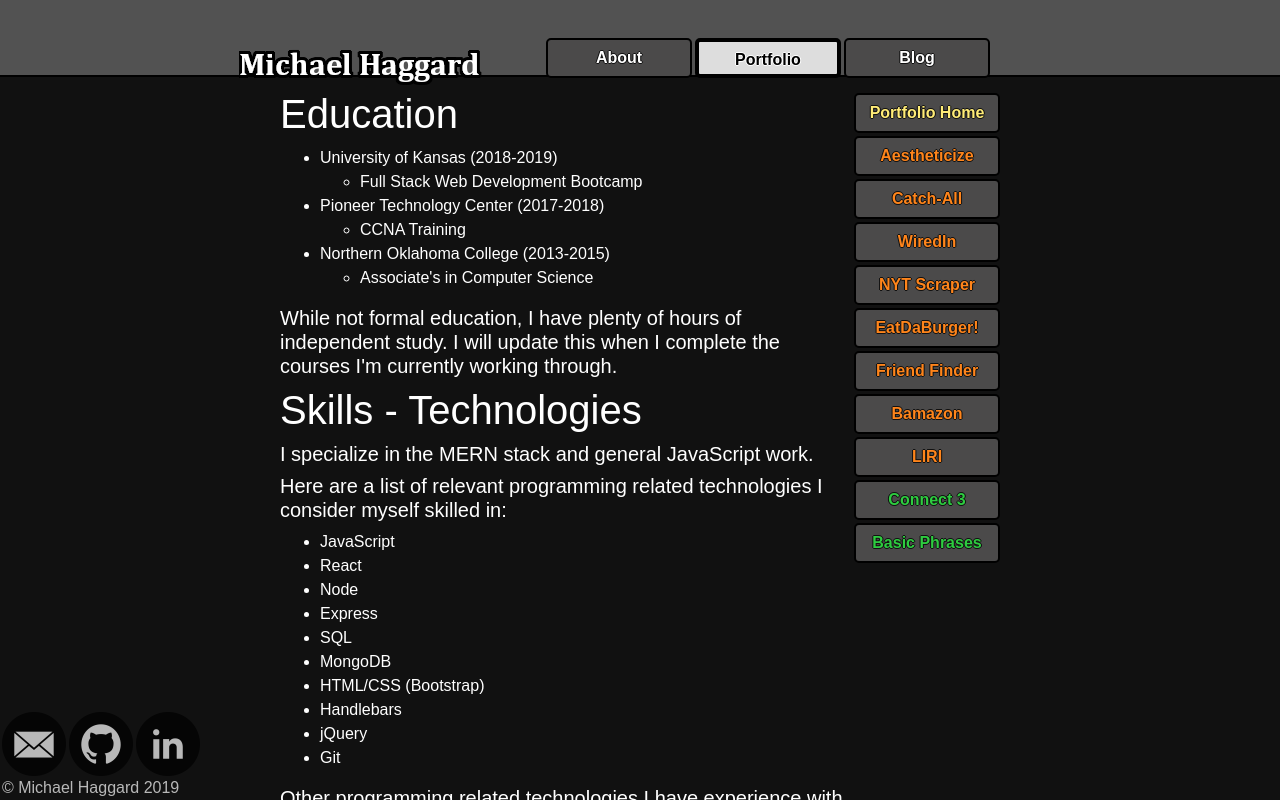
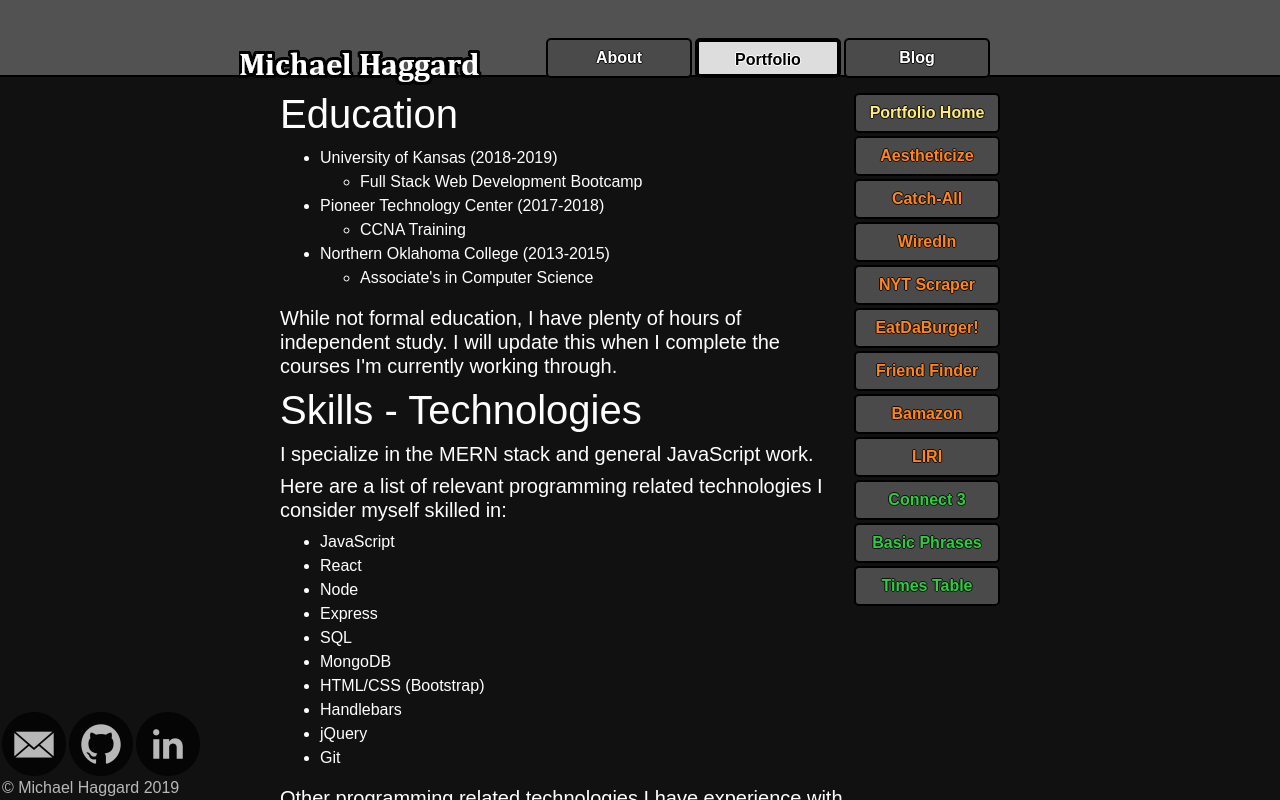
Before and after one commit to MichaelH94/Portfolio, a React (Create React App) app in the folder client/: page / in a window 1280 px wide. Both pictures are taken after a click on the button "Portfolio". Shown: the top 800 px of the page. Built offline with nearby package versions, Linux system fonts and the light colour scheme.

Commit message:
added times table

```diff
--- a/client/src/components/portfolio/index.js
+++ b/client/src/components/portfolio/index.js
@@ -59,6 +59,7 @@ class Portfolio extends Component {
         <Button type="js" onClick={() => this.portfolioChange(7)}>LIRI</Button>
         <Button type="j" onClick={() => this.portfolioChange(8)}>Connect 3</Button>
         <Button type="j" onClick={() => this.portfolioChange(9)}>Basic Phrases</Button>
+        <Button type="j" onClick={() => this.portfolioChange(10)}>Times Table</Button>
         </div>
 
         </div>
--- a/client/src/components/portfolio/projects.json
+++ b/client/src/components/portfolio/projects.json
@@ -80,10 +80,35 @@
         "lang": "Java / Android"
     },
     {
+        "name": "Times Table",
+        "description": "Simple Java / Android app that converts Seekbar position into workable data and displays it in the form of a ListView multiplcation table. Just slide the Seekbar to increase or decrease the number that's multiplied. Displays the first 10 multiples, but can be easily expanded upon.",
+        "picture": "https://i.imgur.com/LfdBe0d.gif",
+        "demo": false,
+        "repo": "https://github.com/MichaelH94/TimesTable",
+        "lang": "Java / Android"
+    },
+    {
         "name": "",
         "description": "",
         "picture": "",
         "demo": "",
-        "repo": ""
+        "repo": "",
+        "lang": ""
+    },
+    {
+        "name": "",
+        "description": "",
+        "picture": "",
+        "demo": "",
+        "repo": "",
+        "lang": ""
+    },
+    {
+        "name": "",
+        "description": "",
+        "picture": "",
+        "demo": "",
+        "repo": "",
+        "lang": ""
     }
 ]
```
